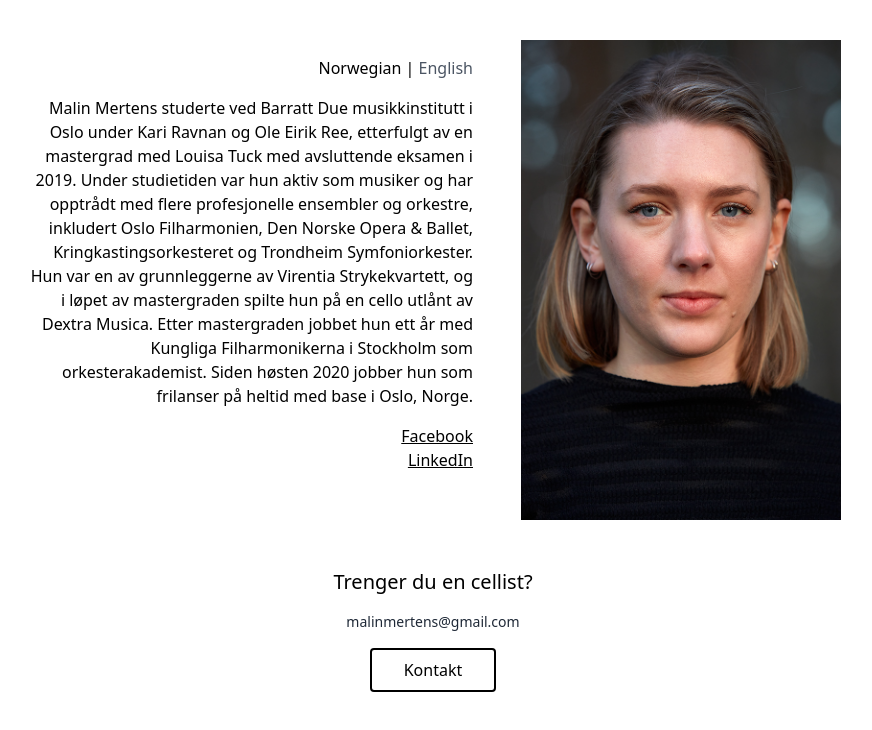
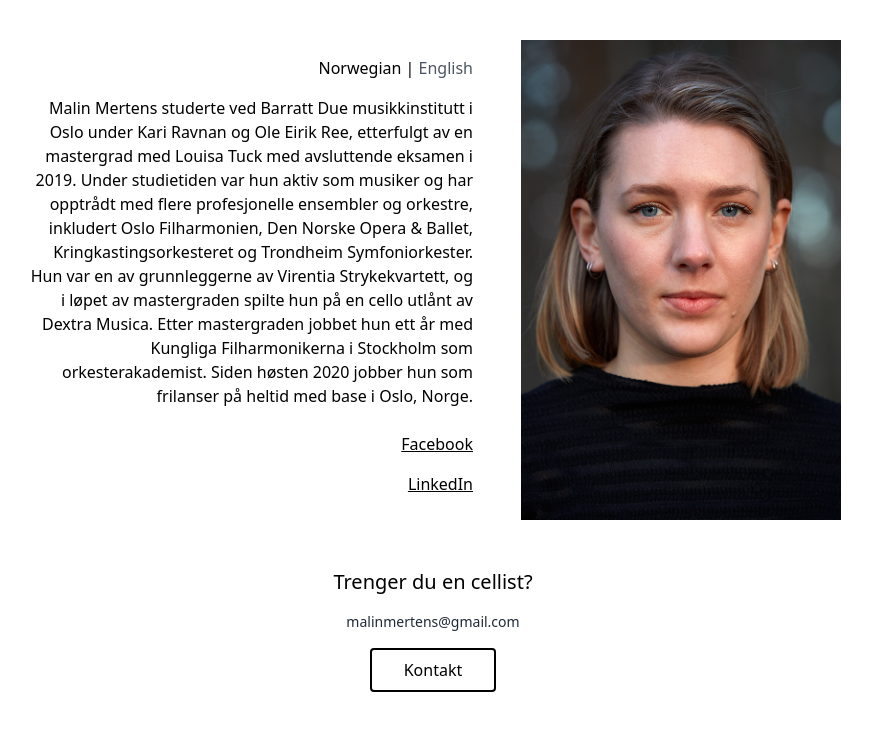
Before and after one commit to jordypereira/malin-first-website, a website built with webpack: page src/index.html in a window 1280 px wide. Shown: the part 184-914 px from the top of the page, without its empty margins (207-1079 px from the left). Built offline with nearby package versions, Linux system fonts and the light colour scheme; files whose address does not match are found by name; a web font is replaced by a local one.

Commit message:
Add bigger link buttons

```diff
--- a/src/index.html
+++ b/src/index.html
@@ -68,12 +68,10 @@
             </p>
           </div>
         </div>
-        <ul>
-          <li><a class="hover:text-blue-500 underline" href="https://www.facebook.com/malin.r.mertens" target="_blank"
-              rel="noopener">Facebook</a></li>
-          <li><a class="hover:text-blue-500 underline" href="https://www.linkedin.com/in/malin-mertens/" target="_blank"
-              rel="noopener">LinkedIn</a></li>
-        </ul>
+        <a class="hover:text-blue-500 underline py-2" href="https://www.facebook.com/malin.r.mertens" target="_blank"
+          rel="noopener">Facebook</a>
+        <a class="hover:text-blue-500 underline py-2" href="https://www.linkedin.com/in/malin-mertens/" target="_blank"
+          rel="noopener">LinkedIn</a>
       </section>
       <!-- Profile Picture -->
       <section>
```
